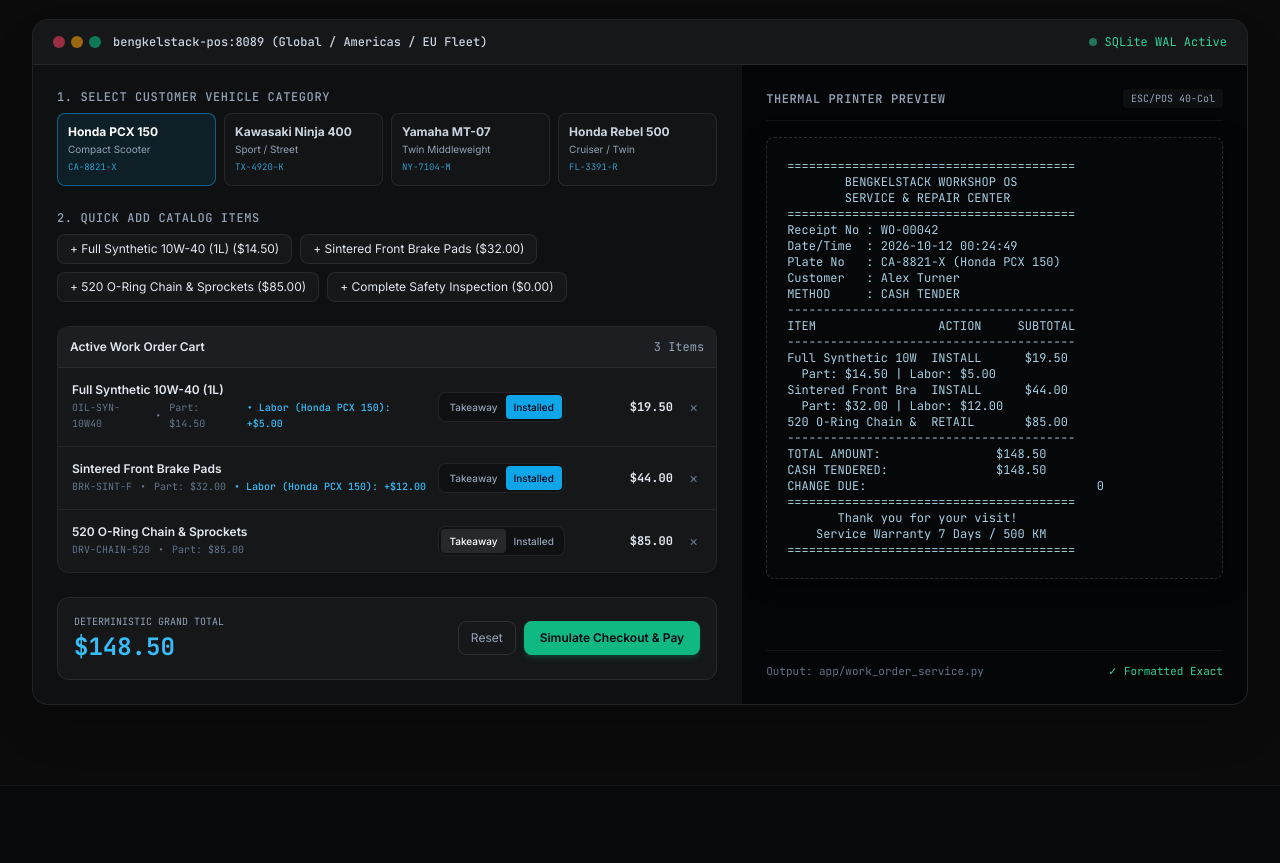
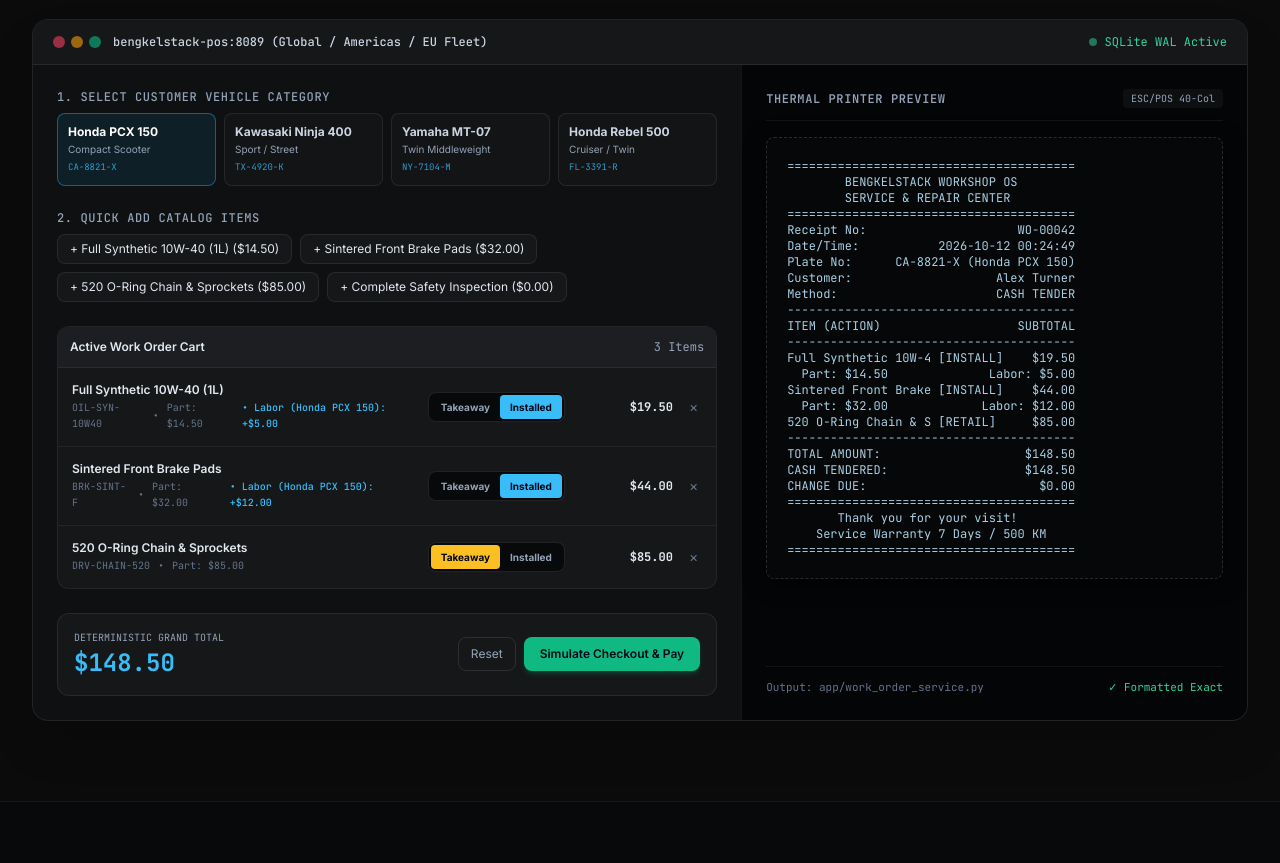
Before and after one commit to BengkelStack/bengkelstack-site, a plain HTML site: page index.html in a window 1280 px wide. Shown: the part 1040-1903 px from the top of the page. Drawn offline with nearby package versions, Linux system fonts and the light colour scheme.

Commit message:
test(qa): add white-box test suite and CDP black-box browser verification
- Add tests/test_site_whitebox.js (11/11 tests green)
- Fix ESC/POS thermal slip 40-column width overflow via padLine function
- Style high-contrast Takeaway (Gold) vs Installed (Cyan) switches
- Capture pos_terminal_screenshot.png from headless Chrome

```diff
--- a/index.html
+++ b/index.html
@@ -838,11 +838,11 @@
           </div>
 
           <!-- Takeaway vs Installed Switcher -->
-          <div class="inline-flex rounded-lg bg-panel p-0.5 border border-[rgba(255,255,255,0.08)]">
-            <button onclick="toggleDemoAction(${item.idx}, 'takeaway')" class="px-2 py-1 rounded text-[10px] font-medium transition-all ${!item.isInstalled ? 'bg-white/10 text-white font-bold' : 'text-slate-400 hover:text-slate-200'}">
+          <div class="inline-flex rounded-lg bg-canvas p-0.5 border border-[rgba(255,255,255,0.1)]">
+            <button onclick="toggleDemoAction(${item.idx}, 'takeaway')" class="px-2.5 py-1 rounded text-[10px] font-bold transition-all ${!item.isInstalled ? 'bg-amber-400 text-slate-950 shadow-sm' : 'text-slate-400 hover:text-white'}">
               Takeaway
             </button>
-            <button onclick="toggleDemoAction(${item.idx}, 'installed')" class="px-2 py-1 rounded text-[10px] font-medium transition-all ${item.isInstalled ? 'bg-sky-500 text-slate-950 font-bold' : 'text-slate-400 hover:text-slate-200'}">
+            <button onclick="toggleDemoAction(${item.idx}, 'installed')" class="px-2.5 py-1 rounded text-[10px] font-bold transition-all ${item.isInstalled ? 'bg-sky-400 text-slate-950 shadow-sm' : 'text-slate-400 hover:text-white'}">
               Installed
             </button>
           </div>
@@ -859,6 +859,15 @@
       renderThermalSlip(calculatedItems, grandTotal);
     }
 
+    function padLine(left, right, width = 40) {
+      const l = String(left || '');
+      const r = String(right || '');
+      if (l.length + r.length >= width) {
+        return (l.substring(0, width - r.length - 1) + ' ' + r).substring(0, width);
+      }
+      return l + ' '.repeat(width - l.length - r.length) + r;
+    }
+
     function renderThermalSlip(items, total) {
       const mkt = marketCatalogs[currentMarketKey];
       const veh = mkt.vehicles[currentVehKey] || Object.values(mkt.vehicles)[0];
@@ -869,30 +878,27 @@
       lines.push("        BENGKELSTACK WORKSHOP OS        ");
       lines.push("        SERVICE & REPAIR CENTER         ");
       lines.push("========================================");
-      lines.push("Receipt No : WO-00042");
-      lines.push("Date/Time  : " + now);
-      lines.push("Plate No   : " + veh.plate + " (" + veh.name + ")");
-      lines.push("Customer   : " + veh.owner);
-      lines.push("METHOD     : CASH TENDER");
+      lines.push(padLine("Receipt No:", "WO-00042"));
+      lines.push(padLine("Date/Time:", now));
+      lines.push(padLine("Plate No:", `${veh.plate} (${veh.name})`));
+      lines.push(padLine("Customer:", veh.owner));
+      lines.push(padLine("Method:", "CASH TENDER"));
       lines.push("----------------------------------------");
-      lines.push("ITEM                 ACTION     SUBTOTAL");
+      lines.push(padLine("ITEM (ACTION)", "SUBTOTAL"));
       lines.push("----------------------------------------");
 
       items.forEach(it => {
-        const shortName = (it.name.substring(0, 18) + "                  ").substring(0, 19);
-        const act = it.isInstalled ? "INSTALL " : "RETAIL  ";
-        const sub = ("               " + formatCurrency(it.subtotal)).slice(-10);
-        lines.push(shortName + " " + act + " " + sub);
+        const actLabel = it.isInstalled ? "INSTALL" : "RETAIL";
+        lines.push(padLine(`${it.name.substring(0, 20)} [${actLabel}]`, formatCurrency(it.subtotal)));
         if (it.isInstalled && it.laborFee > 0) {
-          lines.push("  Part: " + formatCurrency(it.price) + " | Labor: " + formatCurrency(it.laborFee));
+          lines.push(padLine(`  Part: ${formatCurrency(it.price)}`, `Labor: ${formatCurrency(it.laborFee)}`));
         }
       });
 
       lines.push("----------------------------------------");
-      const totalStr = ("                        " + formatCurrency(total)).slice(-18);
-      lines.push("TOTAL AMOUNT:     " + totalStr);
-      lines.push("CASH TENDERED:    " + totalStr);
-      lines.push("CHANGE DUE:                                0");
+      lines.push(padLine("TOTAL AMOUNT:", formatCurrency(total)));
+      lines.push(padLine("CASH TENDERED:", formatCurrency(total)));
+      lines.push(padLine("CHANGE DUE:", formatCurrency(0)));
       lines.push("========================================");
       lines.push("       Thank you for your visit!        ");
       lines.push("    Service Warranty 7 Days / 500 KM    ");
```
Also changed, not shown: tests/test_site_whitebox.js (added, +216 -0 lines), dogfood_screenshot.png (added), pos_terminal_screenshot.png (added).
